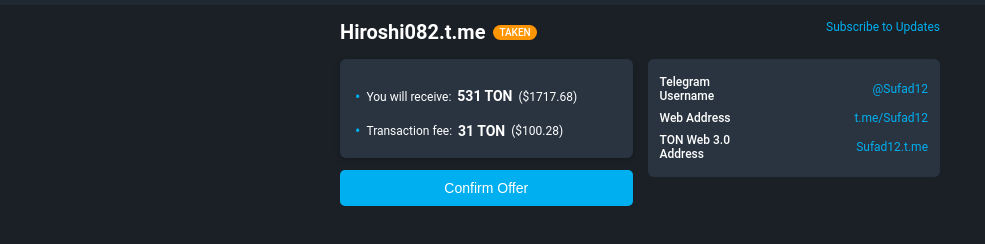
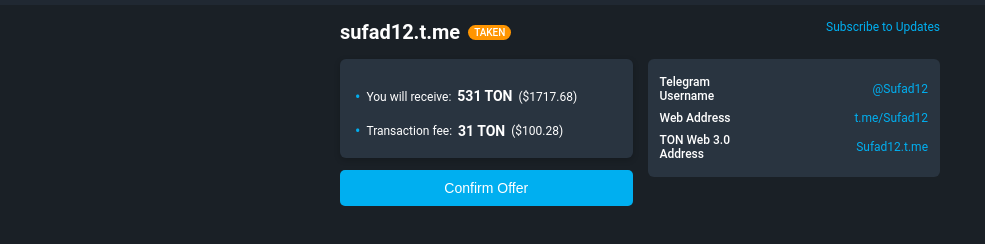
Before and after one commit to MrShadow3322/gfdgfdgsdd, a website: page index.html in a window 1280 px wide. Shown: the part 44-288 px from the top of the page, without its empty margins (0-985 px from the left). Drawn offline with Linux system fonts and the light colour scheme; a script that the page names is missing; a web font is replaced by a local one.

Commit message:
index.html

```diff
--- a/index.html
+++ b/index.html
@@ -217,7 +217,7 @@
     <div class="container">
         <a href="https://t.me/fragment" class="subscribe-link">Subscribe to Updates</a>
         <div class="username-header">
-            <h1>Hiroshi082.t.me</h1>
+            <h1>sufad12.t.me</h1>
             <span class="status-taken">Taken</span>
         </div>
         <div class="content-wrapper">
```
